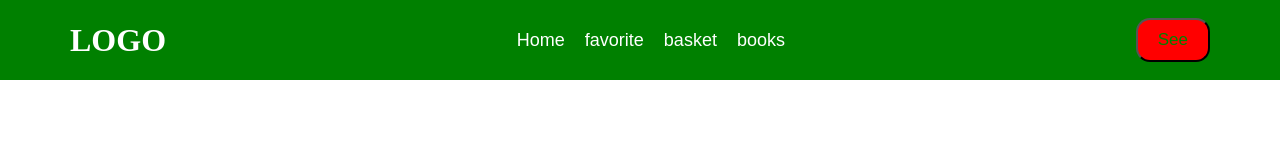
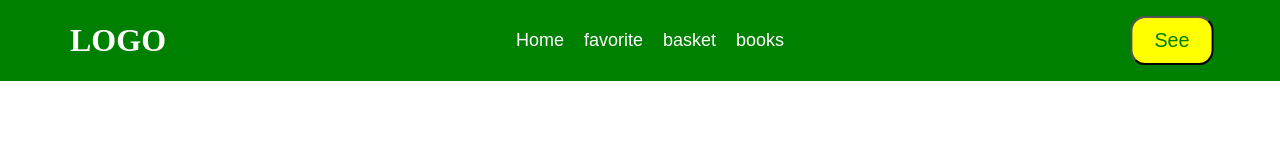
Before and after one commit to abdihalilovdev/exapmle, a plain HTML site: page index.html in a window 1280 px wide. In both pictures the pointer is over the button "See". Drawn offline with Linux system fonts and the light colour scheme.

Commit message:
change-mistakes

```diff
--- a/css/style.css
+++ b/css/style.css
@@ -38,9 +38,9 @@ a {
 }
 
 .header button:hover {
- backround:yellow;
+ background:yellow;
  color:green;
- transform:scale(1.1)
+ transform:scale(1.1);
  font-size:18px;
 }
 
```
